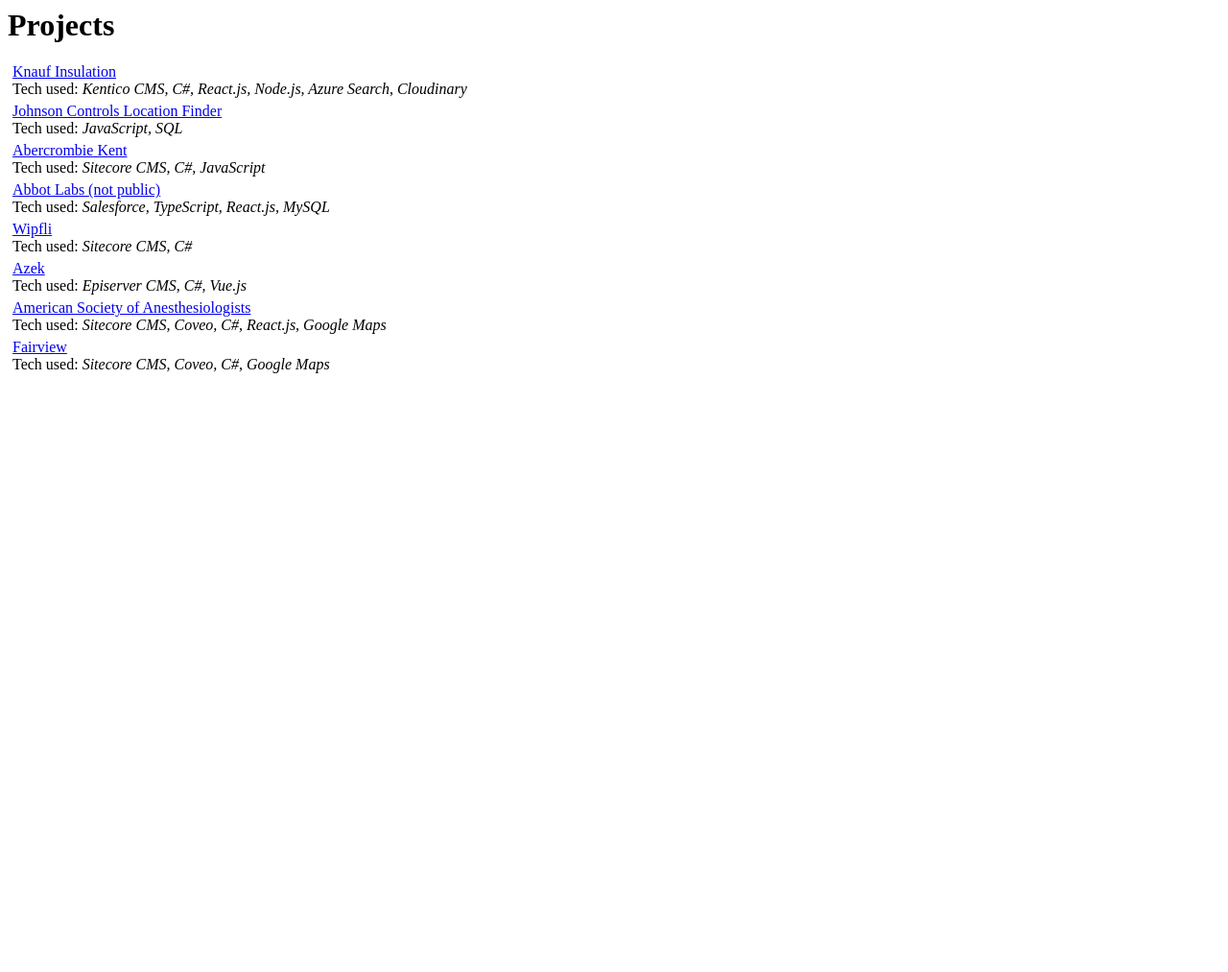
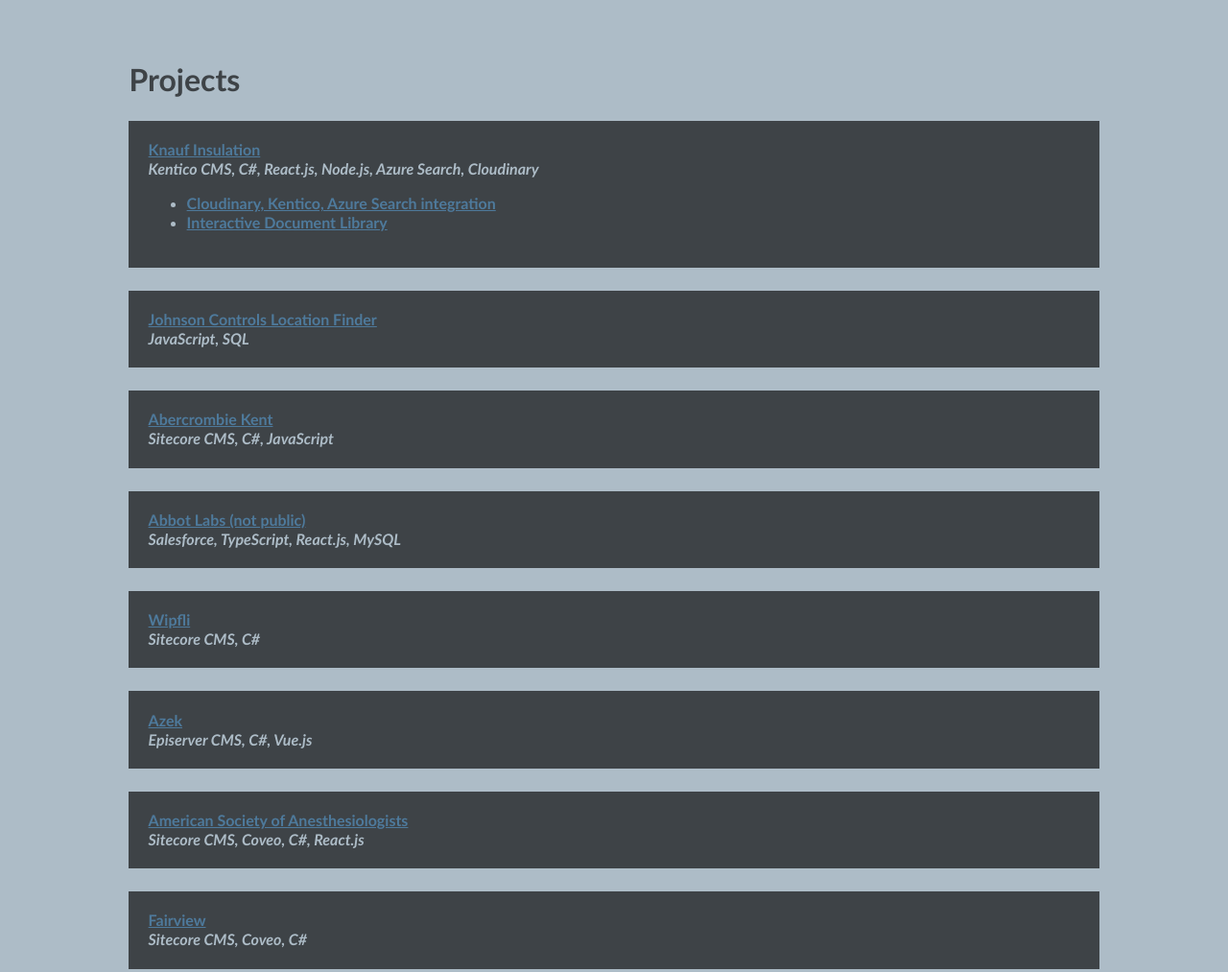
Before and after one commit to groos/groos.github.io, a website: page work/work.html in a window 1280 px wide. Shown: the whole page at 96% size. Before the commit the page ends 800 px from the top, so only its background shows below. Drawn offline with Linux system fonts and the light colour scheme.

Commit message:
set up sass

```diff
--- /dev/null
+++ b/assets/main.scss
@@ -0,0 +1,39 @@
+$dark-grey: #3E4347;
+$blue-bright: #55A4E0;
+$blue-grey: #ADBCC7;
+$blue-darker: #4E7A9C;
+$grey: #838E96;
+$black: black;
+
+body {
+    font-family: 'Gill Sans', 'Gill Sans MT', Calibri, 'Trebuchet MS', sans-serif;
+
+
+
+    a {
+        color: $blue-darker;
+    }
+
+    background-color: $blue-grey;
+    color: $dark-grey;
+}
+
+.content {
+    margin: 5% 10% 5% 10%;
+}
+
+.work-example {
+    margin-top: 3vh;
+    padding: 2%;
+    line-height: 2.5vh;
+
+    font-weight: bold;
+    color: $blue-grey;
+    background-color: $dark-grey;
+
+    .tech-used {
+        font-style: italic;
+        display: block;
+        //font-weight: lighter;
+    }
+}
--- a/work/work.html
+++ b/work/work.html
@@ -1,64 +1,58 @@
 <html>
-    <head>
-        <link rel="stylesheet" type="text/css" href="../assets/main.css"/>
-    </head>
-    <body>
+
+<head>
+    <link rel="stylesheet" type="text/css" href="../assets/main.css" />
+</head>
+
+<body>
+    <div class="content">
         <h1>Projects</h1>
 
         <div class="work-example">
             <a href="https://www.https://www.knaufinsulation.us/">Knauf Insulation</a>
-            <div>
-                Tech used: <span class="tech-used">Kentico CMS, C#, React.js, Node.js, Azure Search, Cloudinary</span>
-            </div>
+            <span class="tech-used">Kentico CMS, C#, React.js, Node.js, Azure Search, Cloudinary</span>
+            <ul>
+                <li><a href="https://www.knaufnorthamerica.com/en-us/search?q=&p=all+results">Cloudinary, Kentico, Azure Search integration</a></li>
+                <li><a href="https://www.knaufnorthamerica.com/en-us/resource-documentation?c=data+sheet">Interactive Document Library</a></li>
+            </ul>
         </div>
 
         <div class="work-example">
             <a href="https://www.johnsoncontrols.com/locations">Johnson Controls Location Finder</a>
-            <div>
-                Tech used: <span class="tech-used">JavaScript, SQL</span>
-            </div>
+            <span class="tech-used">JavaScript, SQL</span>
         </div>
 
         <div class="work-example">
             <a href="https://www.abercrombiekent.com/">Abercrombie Kent</a>
-            <div>
-                Tech used: <span class="tech-used">Sitecore CMS, C#, JavaScript</span>
-            </div>
+            <span class="tech-used">Sitecore CMS, C#, JavaScript</span>
         </div>
 
         <div class="work-example">
             <a href="#">Abbot Labs (not public)</a>
-            <div>
-                Tech used: <span class="tech-used">Salesforce, TypeScript, React.js, MySQL</span>
-            </div>
+            <span class="tech-used">Salesforce, TypeScript, React.js, MySQL</span>
         </div>
 
         <div class="work-example">
             <a href="https://www.wipfli.com">Wipfli</a>
-            <div>
-                Tech used: <span class="tech-used">Sitecore CMS, C#</span>
-            </div>
+            <span class="tech-used">Sitecore CMS, C#</span>
         </div>
 
         <div class="work-example">
             <a href="https://www.azekco.com">Azek</a>
-            <div>
-                Tech used: <span class="tech-used">Episerver CMS, C#, Vue.js</span>
-            </div>
+            <span class="tech-used">Episerver CMS, C#, Vue.js</span>
         </div>
 
         <div class="work-example">
             <a href="https://asahq.org">American Society of Anesthesiologists</a>
-            <div>
-                Tech used: <span class="tech-used">Sitecore CMS, Coveo, C#, React.js, Google Maps</span>
-            </div>
+            <span class="tech-used">Sitecore CMS, Coveo, C#, React.js</span>
         </div>
 
         <div class="work-example">
             <a href="https://www.fairview.org">Fairview</a>
-            <div>
-                Tech used: <span class="tech-used">Sitecore CMS, Coveo, C#, Google Maps</span>
-            </div>
+            <span class="tech-used">Sitecore CMS, Coveo, C#</span>
         </div>
-    </body>
+    </div>
+
+</body>
+
 </html>
```
Also changed, not shown: package.json (added, +20 -0 lines), assets/main.css, 1 other file.
